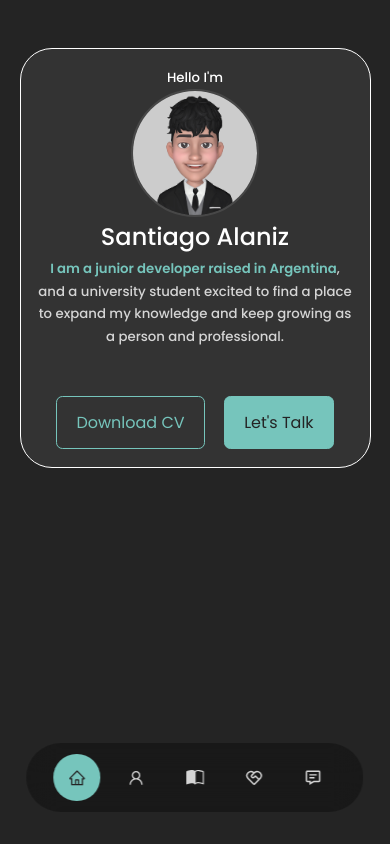
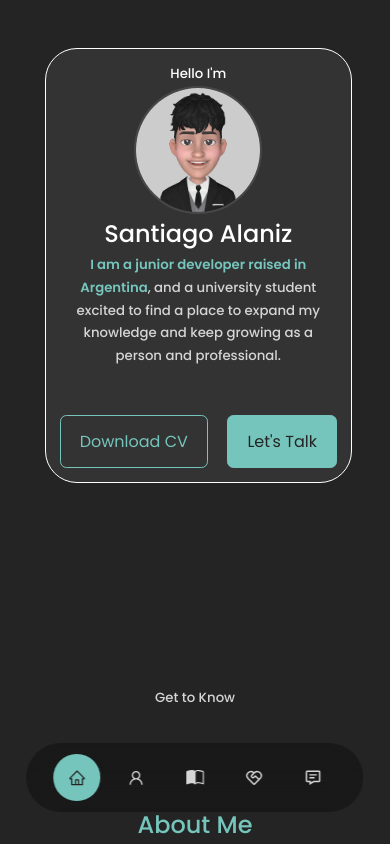
Before and after one commit to Sankku/React-Portfolio, a React (Create React App) app: page / in a window 390 px wide. Shown: the top 844 px of the page. Built offline with nearby package versions, Linux system fonts and the light colour scheme; a web font is replaced by a local one.

Commit message:
css improvements

```diff
--- a/src/Components/header/header.css
+++ b/src/Components/header/header.css
@@ -1,5 +1,5 @@
 header {
-    height: 60vh;
+    height: 70vh;
     padding-top: 1.5rem;
 }
 
@@ -36,6 +36,7 @@ header {
 
 .header__card:hover{
     border-color: var(--color-primary-variant);
+    transform: scale(1.1);
     background: transparent;
 }
 
@@ -126,10 +127,10 @@ header {
 /************************* Media queries (small devices) ******************************/
 @media screen and (max-width: 600px){
     header{
-        height: 110vh;
+        height: 70vh;
     }
     .header__container {
-        width: 100%;
+        width: 90%;
     }
     .header__socials, .scroll__down{
         display: none;
--- a/src/index.css
+++ b/src/index.css
@@ -22,7 +22,7 @@
 
   --container-width-lg: 75%;
   --container-width-md: 86%;
-  --container-width-sm: 90%;
+  --container-width-sm: 70%;
 }
 
 html {
```
